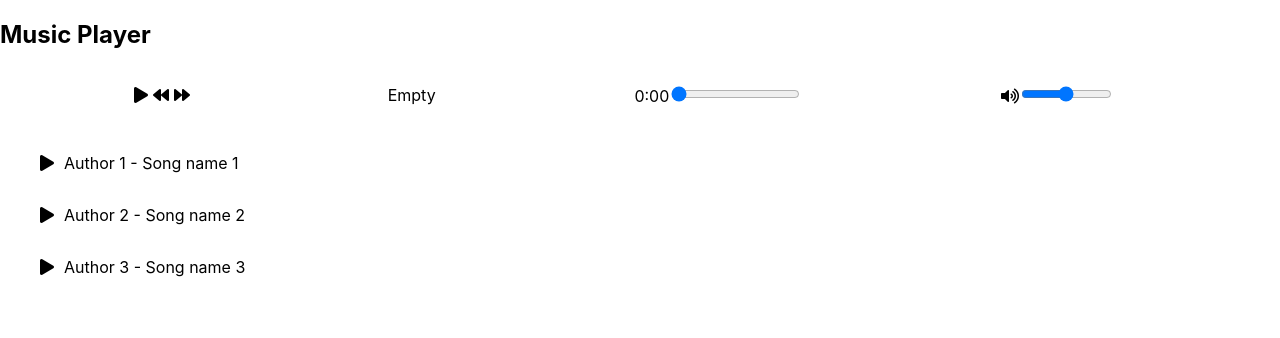
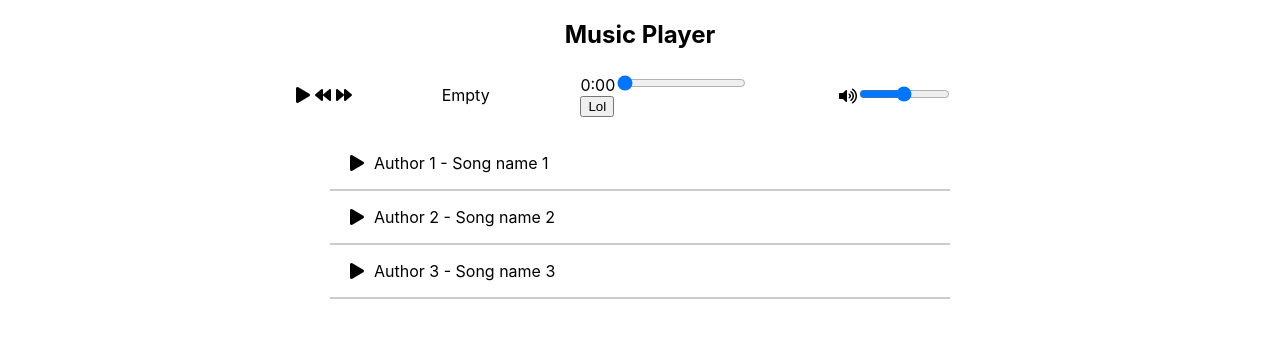
Before and after one commit to NikitaKuzminov/MusicPlayer, a React (Create React App) app: page / in a window 1280 px wide. Shown: the top 338 px of the page. Built offline with nearby package versions, Linux system fonts and the light colour scheme.

Commit message:
before adding thunk

```diff
--- a/src/actions/controls.js
+++ b/src/actions/controls.js
@@ -2,7 +2,7 @@ export const PLAY = "PLAY";
 export const SET_VOLUME = "SET_VOLUME";
 export const SET_TIME = "SET_TIME";
 export const RESET_TIME = "RESET_TIME";
-export const TOGGLE_TIMER = "TOGGLE_TIMER";
+export const SET_TIMER = "SET_TIMER";
 
 export const play = () => ({
   type: PLAY
@@ -22,7 +22,7 @@ export const resetTime = time => ({
   type: RESET_TIME
 });
 
-export const toggleTimer = timer => ({
-  type: TOGGLE_TIMER,
+export const setTimer = timer => ({
+  type: SET_TIMER,
   timer
 });
--- a/src/actions/currentTrack.js
+++ b/src/actions/currentTrack.js
@@ -11,6 +11,11 @@ export const nextTrack = () => ({
   type: NEXT_TRACK
 });
 
+// export const nextTrack = () => dispatch => {
+//   dispatch(setTime(0))
+//   return  {type: NEXT_TRACK}
+// };
+
 export const previousTrack = () => ({
   type: PREVIOUS_TRACK
 });
--- a/src/components/App.js
+++ b/src/components/App.js
@@ -4,7 +4,7 @@ import TrackList from "../containers/TrackList";
 
 const App = () => (
   <div>
-    <h2>Music Player</h2>
+    <h2 style={{ textAlign: "center" }}>Music Player</h2>
     <Controls />
     <TrackList />
   </div>
--- a/src/components/Controls/Controls.css
+++ b/src/components/Controls/Controls.css
@@ -1,5 +1,5 @@
 .controls {
-  width: 80%;
+  max-width: 700px;
   margin: 0 auto;
   display: flex;
   align-items: center;
--- a/src/components/TrackControlsComponent/TrackControlsComponent.js
+++ b/src/components/TrackControlsComponent/TrackControlsComponent.js
@@ -4,6 +4,10 @@ import "./TrackControls.css";
 
 const Controls = ({ playingStatus, playClick, nextClick, previousClick }) => {
   const playButton = playingStatus ? "fas fa-pause" : "fas fa-play";
+  const nextTrack = playingStatus ? nextClick : "";
+  const previousTrack = playingStatus ? previousClick : "";
+  const disabled = playingStatus ? playClick : "";
+
   return (
     <div className="controls">
       <span className="control-buttons">
--- a/src/components/Tracks/Tracks.css
+++ b/src/components/Tracks/Tracks.css
@@ -1,6 +1,11 @@
 .track {
+  width: 600px;
+  margin: 0 auto;
+  padding: 0;
   display: flex;
   align-items: center;
+  border-bottom: 2px solid #ccc;
+  padding-left: 20px;
 }
 
 .track * {
@@ -8,7 +13,7 @@
 }
 
 .current {
-  background-color: #ccc;
+  background-color: rgb(247, 243, 243);
 }
 
 .controls {
--- a/src/components/Tracks/Tracks.js
+++ b/src/components/Tracks/Tracks.js
@@ -6,16 +6,16 @@ import Volume from "../../containers/Volume";
 const Track = ({ track, currentTrackId, playingStatus, onClick }) => {
   const current = track.id === currentTrackId ? "current" : "";
   return (
-    <div className={`track ${current}`}>
+    <div className={`track ${current}`} onClick={onClick}>
       {track.id === currentTrackId ? (
         playingStatus ? (
-          <i className="fas fa-pause" onClick={onClick} />
+          <i className="fas fa-pause" />
         ) : (
-          <i className="fas fa-play" onClick={onClick} />
+          <i className="fas fa-play" />
         )
       ) : (
-        <i className="fas fa-play" onClick={onClick} />
-      )}{" "}
+        <i className="fas fa-play" />
+      )}
       <p>
         {track.authorName} - {track.trackName}
       </p>
--- a/src/containers/TimelineControl.js
+++ b/src/containers/TimelineControl.js
@@ -3,39 +3,113 @@ import { connect } from "react-redux";
 
 import Timeline from "../components/Timeline/Timeline";
 
-import { setTime, play, toggleTimer } from "../actions/controls";
+import { setTime, setTimer, play } from "../actions/controls";
+import { nextTrack } from "../actions/currentTrack";
 import {
   getCurrentTrack,
   getTime,
   getPlayingStatus,
-  getTimerStatus
+  getTimerValue
 } from "../selectors";
 
 class TimelineControl extends React.Component {
-  // componentDidUpdate() {
-  //   const { time, toggleTimer } = this.props;
-  //   const { playingStatus } = this.props;
+  state = {
+    timer: null,
+    counter: this.props.time
+  };
 
-  //   let timer = setInterval(() => setTime(parseInt(time) + 1), 1000);
+  componentDidMount() {
+    let timer = setInterval(this.tick, 1000);
+    this.setState({ timer });
+  }
+  startTimer() {
+    let timer = setInterval(this.tick, 1000);
+    this.setState({ timer });
+  }
 
-  //   toggleTimer(timer);
-  // }
+  componentWillUnmount() {
+    this.clearInterval(this.state.timer);
+  }
 
-  // startTimer = time => {
-  //   const { setTime, toggleTimer } = this.props;
-  //   toggleTimer(setInterval(() => setTime(parseInt(time) + 1), 1000));
-  // };
-  // stopTimer = () => {
-  //   clearInterval();
-  // };
+  tick = () => {
+    this.setState({
+      counter: this.state.counter + 1
+    });
+  };
+
+  componentDidUpdate(prevProps) {
+    const {
+      time,
+      setTime,
+      playingStatus,
+      currentTrack,
+      nextTrack
+    } = this.props;
+    const counter = this.state.counter;
+
+    console.log(counter);
+
+    if (playingStatus) {
+      if (prevProps.currentTrack !== undefined) {
+        if (prevProps.currentTrack.id !== currentTrack.id) {
+          this.setState({ counter: 0 });
+        }
+      }
+      if (counter !== this.props.time || prevProps.time === 0) {
+        setTime(counter);
+      }
+    } else {
+      //clearInterval(this.state.timer);
+    }
+
+    // if (playingStatus) {
+    //   if (prevProps.time !== counter) {
+    //     this.setState({ counter: time });
+    //     console.log(time, counter);
+    //     if (prevProps.time !== this.props.time) {
+    //       this.startTimer();
+    //     }
+    //     this.setState({ counter: 1 });
+    //   } else {
+    //     if (prevProps.time === time || prevProps.time === 0) {
+    //       // this.startTimer();
+    //     }
+    //   }
+    //   // if (this.props.time !== counter) {
+    //   //   setTime(counter);
+    //   // }
+    // }
+
+    // if (!playingStatus) {
+    //   clearInterval(this.state.timer);
+    // }
+
+    // if (currentTrack !== undefined) {
+    //   if (prevProps.currentTrack) {
+    //     if (currentTrack.id !== prevProps.currentTrack.id) {
+    //       this.stopTimer();
+    //       this.setState({ counter: 0 });
+    //     }
+    //   }
+    //   if (this.state.counter > currentTrack.length) {
+    //     nextTrack();
+    //     this.setState({ counter: 0 });
+    //   }
+    // }
+  }
 
   timelineClick = time => {
     const { setTime, playingStatus, play } = this.props;
+
     setTime(time);
+    this.setState({ counter: parseInt(time) });
+
     if (!playingStatus) {
       play();
     }
   };
+
+  stopTimer = () => clearInterval(this.state.timer);
 
   render() {
     let length;
@@ -47,6 +121,7 @@ class TimelineControl extends React.Component {
     return (
       <div>
         <Timeline length={length} setTime={this.timelineClick} time={time} />
+        <button onClick={() => clearInterval(this.state.timer)}>Lol</button>
       </div>
     );
   }
@@ -56,13 +131,14 @@ const mapStateToProps = state => ({
   time: getTime(state),
   currentTrack: getCurrentTrack(state),
   playingStatus: getPlayingStatus(state),
-  timerStatus: getTimerStatus(state)
+  timerValue: getTimerValue(state)
 });
 
 const mapDispatchToProps = {
   setTime,
   play,
-  toggleTimer
+  setTimer,
+  nextTrack
 };
 
 export default connect(
--- a/src/containers/TrackList.js
+++ b/src/containers/TrackList.js
@@ -32,7 +32,7 @@ class TrackList extends React.Component {
     const { trackList, currentTrackId, playingStatus } = this.props;
     return (
       <div>
-        <ul>
+        <ul style={{ padding: 0 }}>
           {trackList.map(track => (
             <Track
               key={track.id}
--- a/src/reducers/controls.js
+++ b/src/reducers/controls.js
@@ -5,7 +5,7 @@ import {
   SET_VOLUME,
   SET_TIME,
   RESET_TIME,
-  TOGGLE_TIMER
+  SET_TIMER
 } from "../actions/controls";
 
 const play = (state = false, action) => {
@@ -39,7 +39,7 @@ const time = (state = 0, action) => {
 
 const timer = (state = {}, action) => {
   switch (action.type) {
-    case TOGGLE_TIMER:
+    case SET_TIMER:
       return action.timer;
     default:
       return state;
--- a/src/selectors/index.js
+++ b/src/selectors/index.js
@@ -1,7 +1,7 @@
 export const getPlayingStatus = state => state.controls.play;
 export const getVolume = state => state.controls.volume;
 export const getTime = state => state.controls.time;
-export const getTimerStatus = state => state.controls.timer;
+export const getTimerValue = state => state.controls.timer;
 
 export const getCurrentTrack = state =>
   state.index.trackList[state.currentTrack - 1];
```
